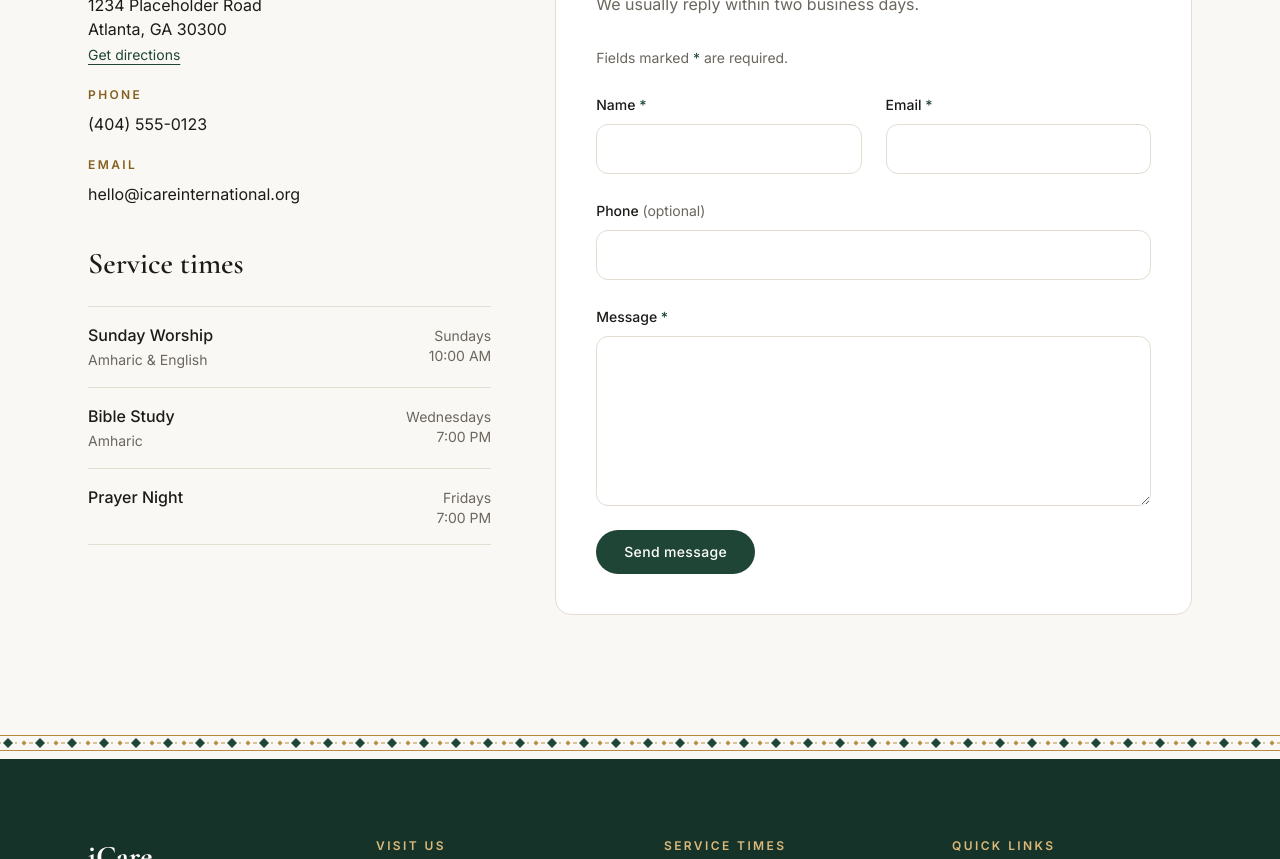
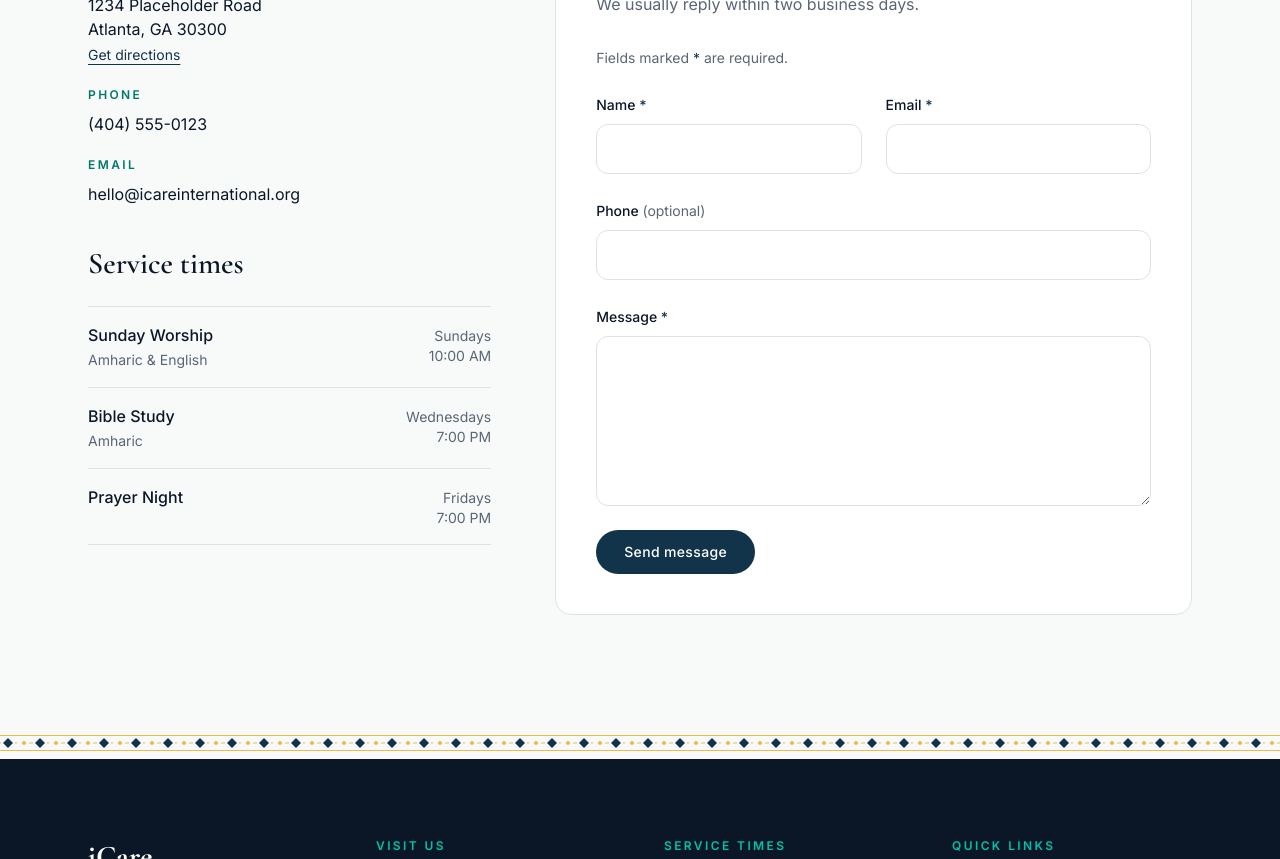
Before and after one commit to Samuelberhan98736/icare_int, an Astro site: page /contact in a window 1280 px wide. Shown: the part 725-1584 px from the top of the page. Built offline with nearby package versions, Linux system fonts and the light colour scheme; Astro itself is replaced by a stand-in of ours.

Commit message:
Update color

```diff
--- a/src/components/Button.astro
+++ b/src/components/Button.astro
@@ -33,12 +33,12 @@ const base =
 const pill = 'rounded-full px-7 py-3 text-sm';
 
 const variants: Record<Variant, string> = {
-  primary: `${pill} bg-forest text-white hover:bg-forest-dark`,
+  primary: `${pill} bg-navy text-white hover:bg-navy-dark`,
   secondary: inverse
     ? `${pill} border border-white text-white hover:bg-white hover:text-ink`
     : `${pill} border border-ink text-ink hover:bg-ink hover:text-white`,
   light: `${pill} bg-white text-ink hover:bg-sand`,
-  ghost: `group rounded-sm text-sm ${inverse ? 'text-white' : 'text-forest hover:text-forest-dark'}`,
+  ghost: `group rounded-sm text-sm ${inverse ? 'text-white' : 'text-navy hover:text-navy-dark'}`,
 };
 
 const classes = [base, variants[variant], className];
--- a/src/components/ContactForm.astro
+++ b/src/components/ContactForm.astro
@@ -14,7 +14,7 @@ interface Props {
 const { name = 'contact', successPath = '/contact/thanks' } = Astro.props;
 
 const inputClass =
-  'mt-2 block w-full rounded-xl border border-line bg-white px-4 py-3 text-base text-ink placeholder:text-muted/70 focus:border-forest focus:ring-2 focus:ring-forest/20 focus:outline-none';
+  'mt-2 block w-full rounded-xl border border-line bg-white px-4 py-3 text-base text-ink placeholder:text-muted/70 focus:border-navy focus:ring-2 focus:ring-navy/20 focus:outline-none';
 ---
 
 <form
@@ -31,18 +31,18 @@ const inputClass =
     <label>Don't fill this out: <input name="bot-field" tabindex="-1" autocomplete="off" /></label>
   </p>
 
-  <p class="text-sm text-muted">Fields marked <span class="text-forest" aria-hidden="true">*</span> are required.</p>
+  <p class="text-sm text-muted">Fields marked <span class="text-navy" aria-hidden="true">*</span> are required.</p>
 
   <div class="grid gap-6 sm:grid-cols-2">
     <div>
       <label for="contact-name" class="text-sm font-medium">
-        Name <span class="text-forest" aria-hidden="true">*</span>
+        Name <span class="text-navy" aria-hidden="true">*</span>
       </label>
       <input id="contact-name" name="name" type="text" autocomplete="name" required class={inputClass} />
     </div>
     <div>
       <label for="contact-email" class="text-sm font-medium">
-        Email <span class="text-forest" aria-hidden="true">*</span>
+        Email <span class="text-navy" aria-hidden="true">*</span>
       </label>
       <input id="contact-email" name="email" type="email" autocomplete="email" required class={inputClass} />
     </div>
@@ -57,7 +57,7 @@ const inputClass =
 
   <div>
     <label for="contact-message" class="text-sm font-medium">
-      Message <span class="text-forest" aria-hidden="true">*</span>
+      Message <span class="text-navy" aria-hidden="true">*</span>
     </label>
     <textarea id="contact-message" name="message" rows="6" required class={inputClass}></textarea>
   </div>
--- a/src/components/CtaBand.astro
+++ b/src/components/CtaBand.astro
@@ -35,7 +35,7 @@ const {
     sizes="100vw"
     class="absolute inset-0 -z-20 h-full w-full object-cover"
   />
-  <div class="absolute inset-0 -z-10 bg-forest-dark/80" aria-hidden="true"></div>
+  <div class="absolute inset-0 -z-10 bg-navy-dark/80" aria-hidden="true"></div>
   <div data-reveal class="mx-auto max-w-3xl px-6 text-center">
     <p class="eyebrow mb-4">{eyebrow}</p>
     <h2 id="cta-heading" class="text-4xl md:text-6xl">{title}</h2>
--- a/src/components/FaqAccordion.astro
+++ b/src/components/FaqAccordion.astro
@@ -19,7 +19,7 @@ const { items } = Astro.props;
         <summary class="flex cursor-pointer list-none items-center justify-between gap-6 rounded-sm py-4 text-left [&::-webkit-details-marker]:hidden">
           <span class="font-serif text-2xl font-semibold">{item.question}</span>
           <span
-            class="relative h-4 w-4 shrink-0 text-forest transition-transform duration-300 group-open:rotate-45"
+            class="relative h-4 w-4 shrink-0 text-navy transition-transform duration-300 group-open:rotate-45"
             aria-hidden="true"
           >
             <span class="absolute top-1/2 left-0 h-px w-4 -translate-y-1/2 bg-current" />
--- a/src/components/Footer.astro
+++ b/src/components/Footer.astro
@@ -30,7 +30,7 @@ const socials = [
 const quickLinks = [...site.navLinks, site.giveLink];
 ---
 
-<footer class="surface-dark bg-forest-dark text-white/80">
+<footer class="surface-dark bg-navy-dark text-white/80">
   <div class="mx-auto grid max-w-6xl gap-12 px-6 py-16 sm:grid-cols-2 md:py-20 lg:grid-cols-4">
     <div>
       <a href="/" class="inline-flex flex-col leading-none text-white">
@@ -46,7 +46,7 @@ const quickLinks = [...site.navLinks, site.giveLink];
                 href={social.href}
                 target="_blank"
                 rel="noopener noreferrer"
-                class="inline-flex h-10 w-10 items-center justify-center rounded-full border border-white/25 text-white transition-colors hover:border-gold-light hover:text-gold-light"
+                class="inline-flex h-10 w-10 items-center justify-center rounded-full border border-white/25 text-white transition-colors hover:border-teal hover:text-teal"
               >
                 <svg aria-hidden="true" class="h-[18px] w-[18px]" viewBox="0 0 24 24" fill="currentColor">
                   <path d={social.path} fill-rule="evenodd" />
@@ -69,7 +69,7 @@ const quickLinks = [...site.navLinks, site.giveLink];
         href={site.directionsUrl}
         target="_blank"
         rel="noopener noreferrer"
-        class="mt-3 inline-block text-sm text-white underline underline-offset-4 hover:text-gold-light"
+        class="mt-3 inline-block text-sm text-white underline underline-offset-4 hover:text-teal"
       >
         Get directions<span class="sr-only"> (opens in a new tab)</span>
       </a>
--- a/src/components/Header.astro
+++ b/src/components/Header.astro
@@ -68,7 +68,7 @@ const links = [...site.navLinks, site.giveLink];
 <dialog
   id="mobile-menu"
   aria-label="Site menu"
-  class="mobile-menu surface-dark fixed inset-0 m-0 h-dvh max-h-none w-full max-w-none bg-forest-dark p-0 text-white backdrop:bg-transparent"
+  class="mobile-menu surface-dark fixed inset-0 m-0 h-dvh max-h-none w-full max-w-none bg-navy-dark p-0 text-white backdrop:bg-transparent"
 >
   <div class="flex h-full flex-col px-6">
     <div class="flex h-20 items-center justify-between">
@@ -88,7 +88,7 @@ const links = [...site.navLinks, site.giveLink];
               <a
                 href={link.href}
                 aria-current={isActive(link.href) ? 'page' : undefined}
-                class="font-serif text-4xl font-semibold opacity-90 hover:opacity-100 aria-[current=page]:text-gold-light"
+                class="font-serif text-4xl font-semibold opacity-90 hover:opacity-100 aria-[current=page]:text-teal"
               >
                 {link.label}
               </a>
--- a/src/components/Section.astro
+++ b/src/components/Section.astro
@@ -4,7 +4,7 @@ import SectionHeading from '@/components/SectionHeading.astro';
 
 interface Props {
   id?: string;
-  bg?: 'paper' | 'sand' | 'forest' | 'white';
+  bg?: 'paper' | 'sand' | 'navy' | 'white';
   width?: 'default' | 'narrow';
   eyebrow?: string;
   title?: string;
@@ -19,7 +19,7 @@ const backgrounds = {
   paper: 'bg-paper text-ink',
   sand: 'bg-sand text-ink',
   white: 'bg-white text-ink',
-  forest: 'bg-forest text-white surface-dark',
+  navy: 'bg-navy text-white surface-dark',
 } as const;
 
 const headingId = id && title ? `${id}-heading` : undefined;
--- a/src/components/SermonThumbnail.astro
+++ b/src/components/SermonThumbnail.astro
@@ -18,7 +18,7 @@ const imgClass =
   'aspect-video w-full object-cover transition-transform duration-500 group-hover:scale-[1.03]';
 ---
 
-<div class="relative overflow-hidden rounded-2xl bg-forest-dark">
+<div class="relative overflow-hidden rounded-2xl bg-navy-dark">
   {
     remote ? (
       <img src={remote} alt={alt} width="480" height="360" loading={eager ? 'eager' : 'lazy'} class={imgClass} />
@@ -36,7 +36,7 @@ const imgClass =
   <span class="absolute inset-0 flex items-center justify-center bg-ink/15" aria-hidden="true">
     <span
       class:list={[
-        'flex items-center justify-center rounded-full bg-white/95 text-forest shadow-lg transition-transform duration-300 group-hover:scale-110',
+        'flex items-center justify-center rounded-full bg-white/95 text-navy shadow-lg transition-transform duration-300 group-hover:scale-110',
         size === 'lg' ? 'h-20 w-20' : 'h-14 w-14',
       ]}
     >
--- a/src/components/TibebDivider.astro
+++ b/src/components/TibebDivider.astro
@@ -2,7 +2,7 @@
 // A thin geometric band inspired by tibeb, the woven borders on traditional
 // Ethiopian cloth. Purely decorative; use sparingly (under the home hero, above the footer).
 interface Props {
-  /** "light" for paper/sand surroundings, "dark" for forest surroundings. */
+  /** "light" for paper/sand surroundings, "dark" for navy surroundings. */
   tone?: 'light' | 'dark';
   class?: string;
 }
@@ -10,21 +10,21 @@ interface Props {
 const { tone = 'light', class: className } = Astro.props;
 // Each instance needs its own pattern id so multiple dividers on one page don't collide.
 const patternId = `tibeb-${Math.random().toString(36).slice(2, 9)}`;
-const background = tone === 'dark' ? 'bg-forest-dark' : 'bg-paper';
-const primary = tone === 'dark' ? 'fill-gold' : 'fill-forest';
+const background = tone === 'dark' ? 'bg-navy-dark' : 'bg-paper';
+const primary = tone === 'dark' ? 'fill-amber' : 'fill-navy';
 ---
 
 <div aria-hidden="true" class:list={['w-full py-2', background, className]}>
   <svg class="block h-4 w-full" xmlns="http://www.w3.org/2000/svg" focusable="false">
     <defs>
       <pattern id={patternId} width="32" height="16" patternUnits="userSpaceOnUse">
-        <rect class="fill-gold" x="0" y="0" width="32" height="1" />
-        <rect class="fill-gold" x="0" y="15" width="32" height="1" />
+        <rect class="fill-amber" x="0" y="0" width="32" height="1" />
+        <rect class="fill-amber" x="0" y="15" width="32" height="1" />
         <polygon class={primary} points="8,3 13,8 8,13 3,8" />
-        <polygon class="fill-gold" points="24,5.5 26.5,8 24,10.5 21.5,8" />
-        <rect class="fill-gold" x="15" y="7.5" width="2" height="1" />
-        <rect class="fill-gold" x="29" y="7.5" width="3" height="1" />
-        <rect class="fill-gold" x="0" y="7.5" width="1" height="1" />
+        <polygon class="fill-amber" points="24,5.5 26.5,8 24,10.5 21.5,8" />
+        <rect class="fill-amber" x="15" y="7.5" width="2" height="1" />
+        <rect class="fill-amber" x="29" y="7.5" width="3" height="1" />
+        <rect class="fill-amber" x="0" y="7.5" width="1" height="1" />
       </pattern>
     </defs>
     <rect width="100%" height="16" fill={`url(#${patternId})`} />
--- a/src/layouts/BaseLayout.astro
+++ b/src/layouts/BaseLayout.astro
@@ -76,7 +76,7 @@ const jsonLd = {
     {noindex && <meta name="robots" content="noindex" />}
     <link rel="icon" type="image/svg+xml" href="/favicon.svg" />
     <link rel="sitemap" href="/sitemap-index.xml" />
-    <meta name="theme-color" content="#1F4537" />
+    <meta name="theme-color" content="#12344B" />
     <meta name="generator" content={Astro.generator} />
 
     <meta property="og:type" content={ogType} />
@@ -96,7 +96,7 @@ const jsonLd = {
   <body class="min-h-screen bg-paper text-ink">
     <a
       href="#main"
-      class="sr-only z-[100] rounded-full bg-forest px-5 py-3 text-sm font-medium text-white focus:not-sr-only focus:fixed focus:top-4 focus:left-4"
+      class="sr-only z-[100] rounded-full bg-navy px-5 py-3 text-sm font-medium text-white focus:not-sr-only focus:fixed focus:top-4 focus:left-4"
     >
       Skip to content
     </a>
--- a/src/pages/contact/index.astro
+++ b/src/pages/contact/index.astro
@@ -37,7 +37,7 @@ import { site } from '@/data/site';
                   href={site.directionsUrl}
                   target="_blank"
                   rel="noopener noreferrer"
-                  class="mt-1 inline-block text-sm text-forest underline underline-offset-4"
+                  class="mt-1 inline-block text-sm text-navy underline underline-offset-4"
                 >
                   Get directions<span class="sr-only"> (opens in a new tab)</span>
                 </a>
@@ -46,12 +46,12 @@ import { site } from '@/data/site';
             <div>
               <dt class="eyebrow">Phone</dt>
               <dd class="mt-2">
-                <a href={`tel:${site.phone.replace(/[^\d+]/g, '')}`} class="hover:text-forest">{site.phone}</a>
+                <a href={`tel:${site.phone.replace(/[^\d+]/g, '')}`} class="hover:text-navy">{site.phone}</a>
               </dd>
             </div>
             <div>
               <dt class="eyebrow">Email</dt>
-              <dd class="mt-2"><a href={`mailto:${site.email}`} class="hover:text-forest">{site.email}</a></dd>
+              <dd class="mt-2"><a href={`mailto:${site.email}`} class="hover:text-navy">{site.email}</a></dd>
             </div>
           </dl>
         </div>
--- a/src/pages/contact/thanks.astro
+++ b/src/pages/contact/thanks.astro
@@ -9,7 +9,7 @@ import { site } from '@/data/site';
   <section class="py-24 md:py-36">
     <div class="mx-auto max-w-2xl px-6 text-center">
       <span
-        class="mx-auto flex h-16 w-16 items-center justify-center rounded-full bg-forest text-white"
+        class="mx-auto flex h-16 w-16 items-center justify-center rounded-full bg-navy text-white"
         aria-hidden="true"
       >
         <svg viewBox="0 0 24 24" class="h-7 w-7" fill="none" stroke="currentColor" stroke-width="2">
--- a/src/pages/events/[slug].astro
+++ b/src/pages/events/[slug].astro
@@ -31,7 +31,7 @@ const calendarUrl = googleCalendarUrl({
 <BaseLayout title={title} description={summary} ogType="article">
   <article class="py-16 md:py-24">
     <div class="mx-auto max-w-4xl px-6">
-      <a href="/events" class="group inline-flex items-center gap-2 text-sm font-medium text-forest">
+      <a href="/events" class="group inline-flex items-center gap-2 text-sm font-medium text-navy">
         <span aria-hidden="true" class="transition-transform group-hover:-translate-x-1">←</span> Back to events
       </a>
 
--- a/src/pages/index.astro
+++ b/src/pages/index.astro
@@ -110,7 +110,7 @@ const events = await getUpcomingEvents(3);
   <!-- 5. Latest sermon -->
   {
     latestSermon && (
-      <Section bg="forest" id="latest-sermon">
+      <Section bg="navy" id="latest-sermon">
         <div class="grid items-center gap-10 md:grid-cols-2 md:gap-16">
           <a href={`/sermons/${latestSermon.id}`} class="group block rounded-2xl" data-reveal>
             <SermonThumbnail
@@ -167,7 +167,7 @@ const events = await getUpcomingEvents(3);
   <!-- 7. Scripture -->
   <section class="bg-sand py-24 md:py-36" aria-label="Scripture">
     <figure data-reveal class="mx-auto max-w-4xl px-6 text-center">
-      <span class="mx-auto block h-px w-16 bg-gold" aria-hidden="true"></span>
+      <span class="mx-auto block h-px w-16 bg-amber" aria-hidden="true"></span>
       <!-- TODO: choose the church's preferred verse -->
       <blockquote class="mt-10 font-serif text-3xl leading-snug font-semibold italic md:text-5xl md:leading-tight">
         “God sets the lonely in families.”
--- a/src/pages/sermons/[slug].astro
+++ b/src/pages/sermons/[slug].astro
@@ -25,7 +25,7 @@ const description = summary ?? `${title}, a sermon by ${speaker} at ${site.name}
 <BaseLayout title={title} description={description} image={youtubeThumbnail(youtubeId)} ogType="article">
   <article class="py-16 md:py-24">
     <div class="mx-auto max-w-4xl px-6">
-      <a href="/sermons" class="group inline-flex items-center gap-2 text-sm font-medium text-forest">
+      <a href="/sermons" class="group inline-flex items-center gap-2 text-sm font-medium text-navy">
         <span aria-hidden="true" class="transition-transform group-hover:-translate-x-1">←</span> All sermons
       </a>
 
--- a/src/pages/visit.astro
+++ b/src/pages/visit.astro
@@ -92,7 +92,7 @@ const faqs: FaqItem[] = [
       {
         expectations.map((item, i) => (
           <li data-reveal style={`--reveal-delay: ${i * 100}ms`}>
-            <span class="flex h-14 w-14 items-center justify-center rounded-full bg-paper text-forest" aria-hidden="true">
+            <span class="flex h-14 w-14 items-center justify-center rounded-full bg-paper text-navy" aria-hidden="true">
               <svg
                 viewBox="0 0 24 24"
                 class="h-6 w-6"
--- a/src/styles/global.css
+++ b/src/styles/global.css
@@ -2,22 +2,23 @@
 
 /* ------------------------------------------------------------------
    Design tokens. Components use these via Tailwind utilities
-   (bg-forest, text-muted, font-serif …). Never hard-code hex values.
+   (bg-navy, text-muted, font-serif …). Never hard-code hex values.
    ------------------------------------------------------------------ */
 @theme {
-  --color-paper: #faf8f4;
-  --color-sand: #f1ece3;
-  --color-ink: #1c1b19;
-  --color-muted: #6b665e;
-  --color-line: #e3ddd2;
-  --color-forest: #1f4537;
-  --color-forest-dark: #16332a;
-  --color-gold: #b8893b;
-  /* The base gold is only ~3.6:1 on paper and ~2.8:1 on forest, so it is used
-     for decoration (dividers, icons, rules). Small gold *text* uses these two
-     shades instead to meet WCAG AA (4.5:1) on light and dark surfaces. */
-  --color-gold-ink: #85601e;
-  --color-gold-light: #dcb878;
+  --color-paper: #f8faf9;
+  --color-sand: #edf3f2;
+  --color-ink: #0b1727;
+  --color-muted: #5a6675;
+  --color-line: #dce4e3;
+  --color-navy: #12344b;
+  --color-navy-dark: #0b1727;
+  /* Amber is used for decoration (dividers, icons, rules). */
+  --color-amber: #f2b84b;
+  /* Bright teal is ~5.7:1 on navy, so it is used for small text on dark
+     surfaces. On light surfaces small teal text uses the darker teal-ink
+     (~4.8:1 on sand) to meet WCAG AA. */
+  --color-teal-ink: #00786a;
+  --color-teal: #00c2a8;
 
   --font-serif: "Cormorant Garamond", "Noto Serif Ethiopic", Georgia, "Times New Roman", serif;
   --font-sans: "Inter Variable", "Inter", "Noto Sans Ethiopic", ui-sans-serif, system-ui, sans-serif;
@@ -47,13 +48,13 @@
   }
 
   :focus-visible {
-    outline: 2px solid var(--color-forest);
+    outline: 2px solid var(--color-navy);
     outline-offset: 3px;
   }
 
-  /* Dark surfaces (hero, forest bands, footer, mobile menu) swap to a light focus ring. */
+  /* Dark surfaces (hero, navy bands, footer, mobile menu) swap to a light focus ring. */
   .surface-dark :focus-visible {
-    outline-color: var(--color-gold-light);
+    outline-color: var(--color-teal);
   }
 
   /* Lock page scroll while the mobile menu dialog is open. */
@@ -70,10 +71,10 @@
     font-weight: 600;
     letter-spacing: 0.2em;
     text-transform: uppercase;
-    color: var(--color-gold-ink);
+    color: var(--color-teal-ink);
   }
   .surface-dark .eyebrow {
-    color: var(--color-gold-light);
+    color: var(--color-teal);
   }
 
   /* Markdown body copy (event, sermon, ministry content). */
@@ -91,7 +92,7 @@
     font-size: var(--text-3xl);
   }
   .prose-church a {
-    color: var(--color-forest);
+    color: var(--color-navy);
     text-decoration: underline;
     text-underline-offset: 3px;
   }
@@ -104,7 +105,7 @@
     padding-left: 1.25em;
   }
   .prose-church blockquote {
-    border-left: 2px solid var(--color-gold);
+    border-left: 2px solid var(--color-amber);
     padding-left: 1.25em;
     font-family: var(--font-serif);
     font-size: var(--text-2xl);
@@ -131,9 +132,9 @@
   backdrop-filter: blur(8px);
 }
 .site-header[data-solid] :focus-visible {
-  outline-color: var(--color-forest);
+  outline-color: var(--color-navy);
 }
-/* Over a photo the CTA is white; on the solid header it becomes the forest primary. */
+/* Over a photo the CTA is white; on the solid header it becomes the navy primary. */
 .site-header:not([data-solid]) .header-cta {
   background-color: white;
   color: var(--color-ink);
```
Also changed, not shown: src/components/EventCard.astro (+4 -4 lines), public/favicon.svg.
